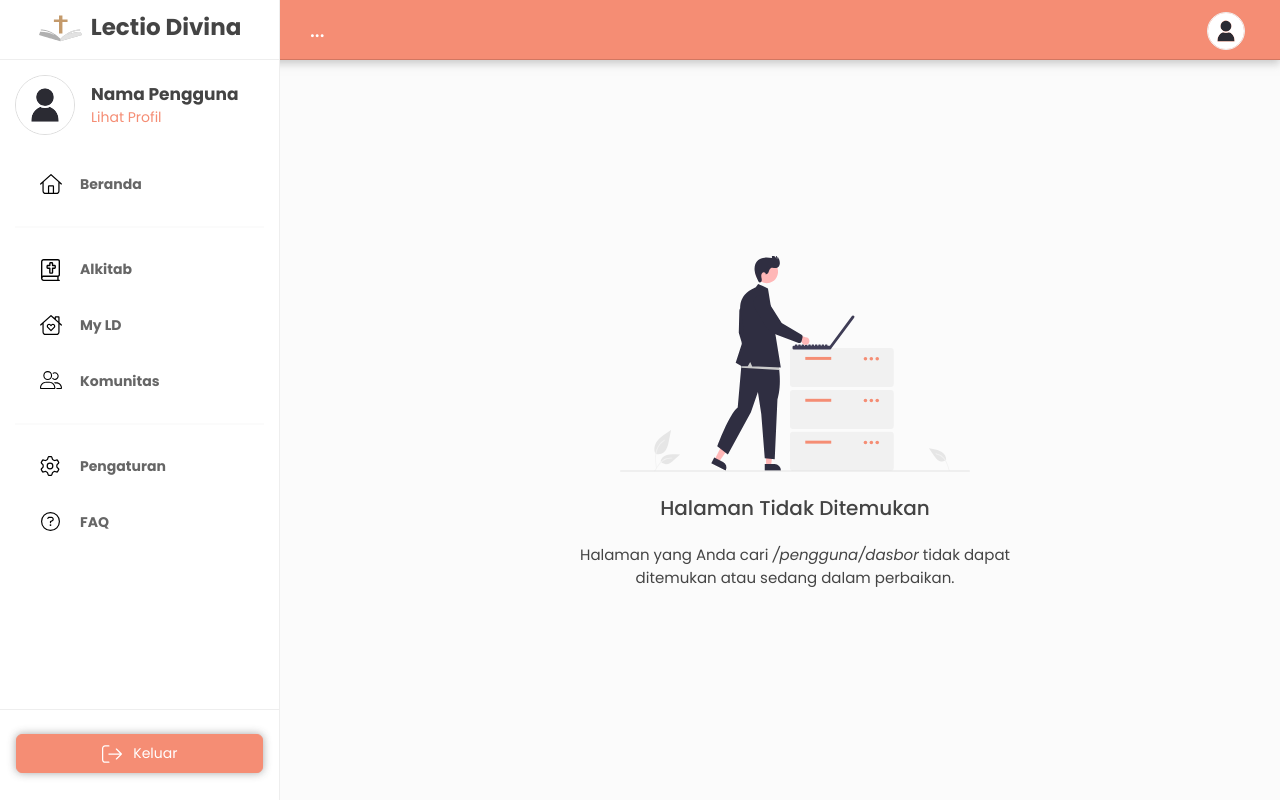
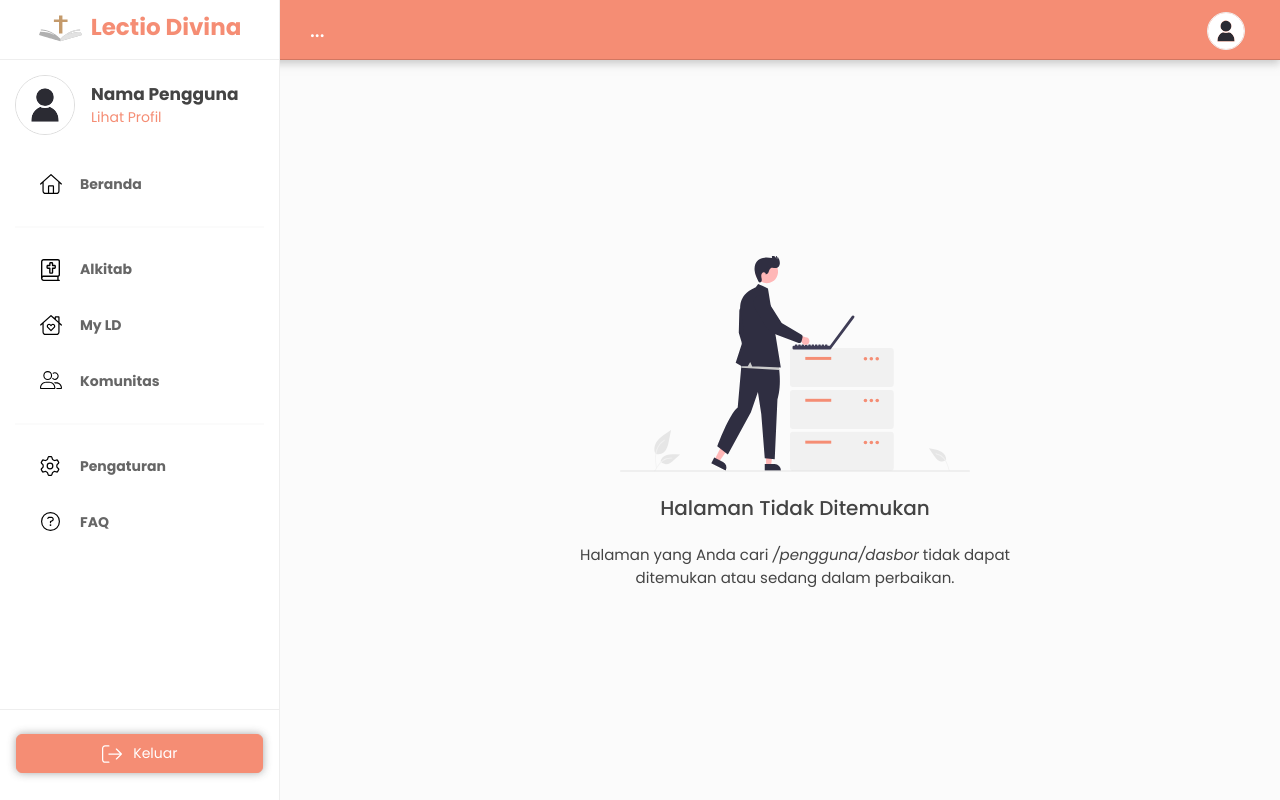
Before and after one commit to andspdev/lectio-divina-frontend, a React (Create React App) app: page /pengguna/dasbor in a window 1280 px wide. Built offline with nearby package versions, Linux system fonts and the light colour scheme.

Commit message:
Update link anchor ke profil

```diff
--- a/src/components/user_login/includes/Header.js
+++ b/src/components/user_login/includes/Header.js
@@ -54,8 +54,10 @@ const Header = (props) =>
             {/* Sidebar */}
             <div className={"sidebar-left" + (showSidebar ? ' show' : '')}>
                 <div className="logo">
-                    <img src={ImageLogoLD} alt="Logo LD" className="ld me-2" />
-                    Lectio Divina
+                    <Link to={path_user + ('/beranda')}>
+                        <img src={ImageLogoLD} alt="Logo LD" className="ld me-2" />
+                        Lectio Divina
+                    </Link>
                 </div>
 
                 <div className="menu-sidebar">
```
